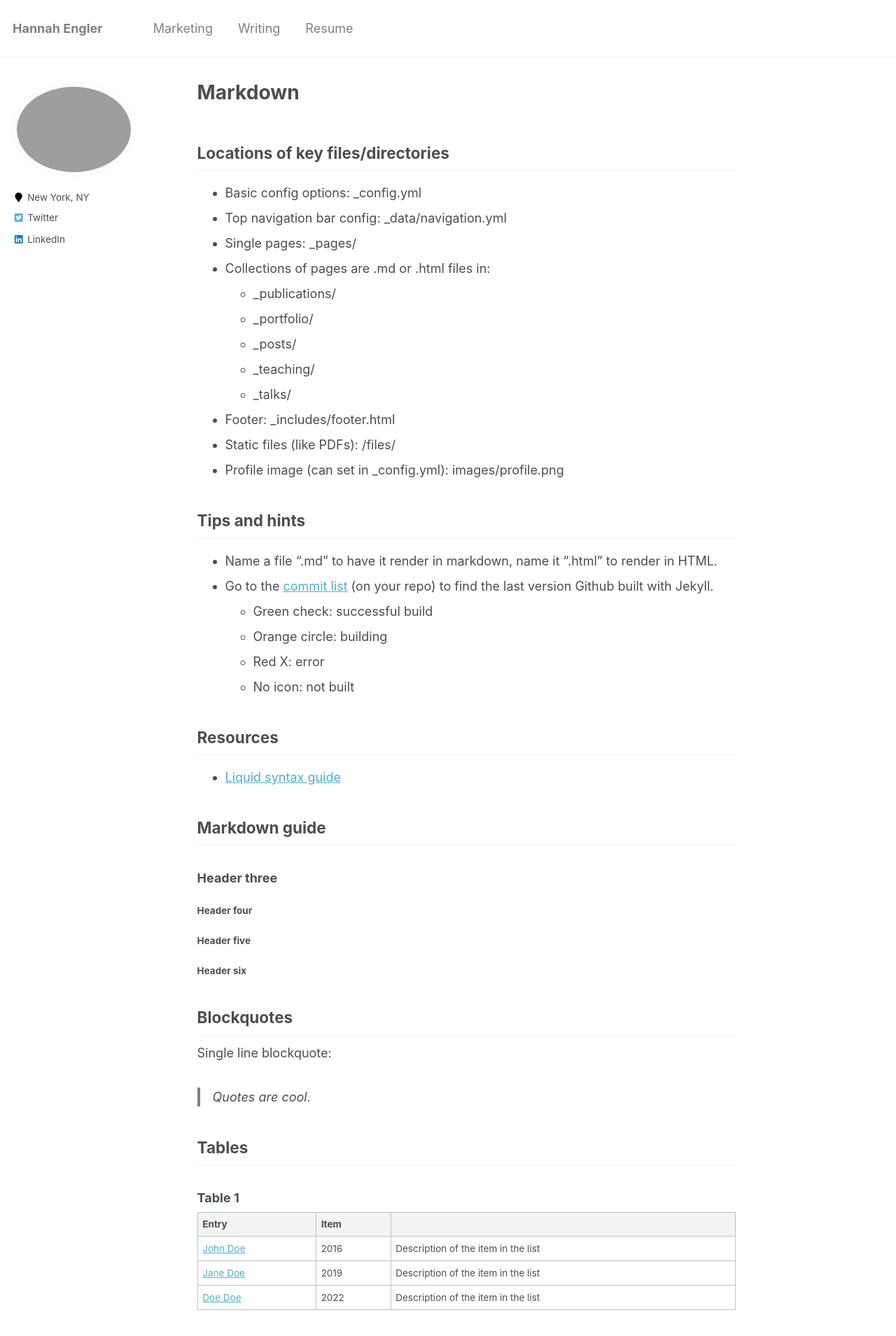
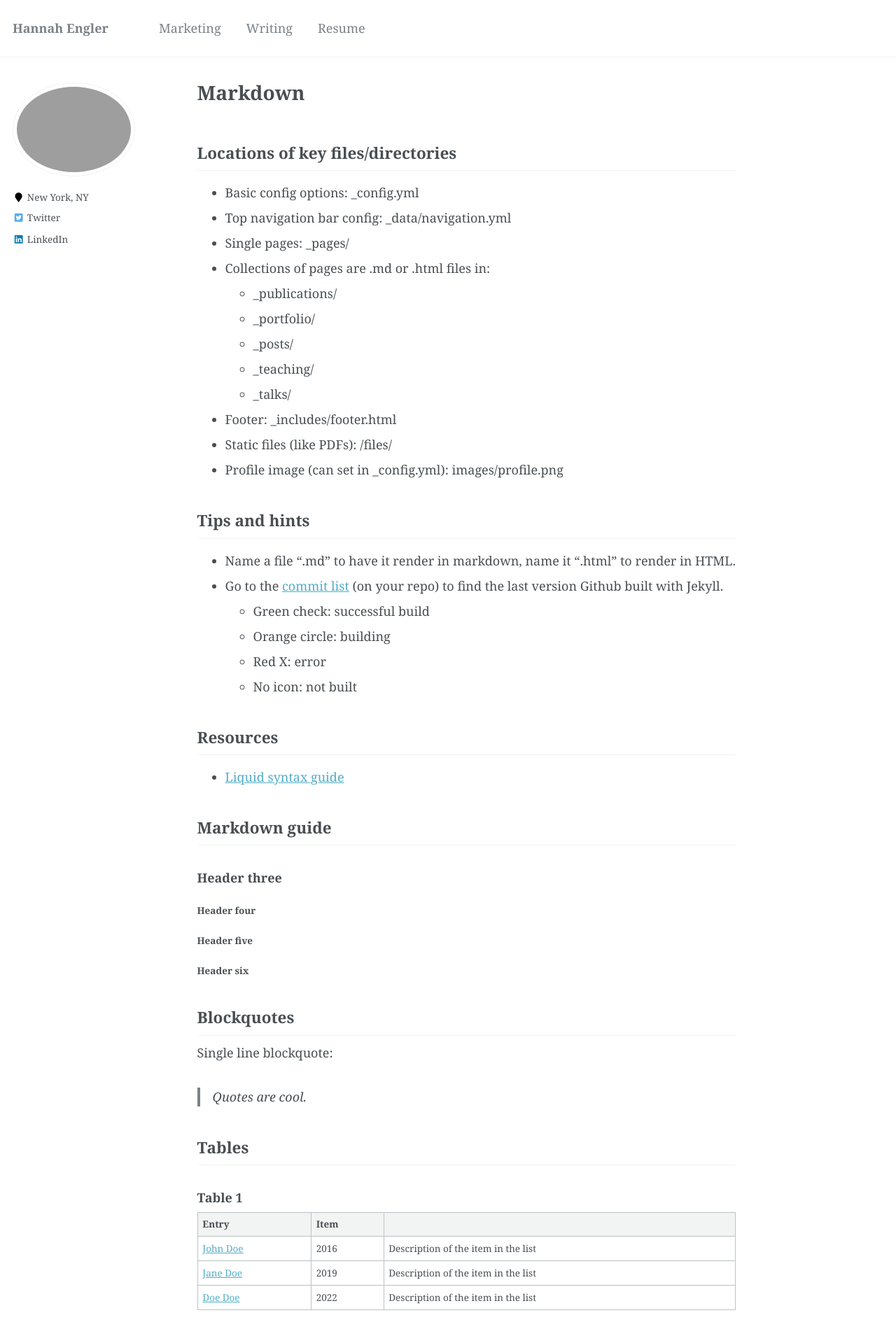
Before and after one commit to hannahmengler/hannahmengler.github.io, a Jekyll site: the page built from _pages/markdown.md, in a window 1280 px wide. Shown: the top 1909 px of the page at 70% size. Built offline with Jekyll 4.4.1, drawn with Linux system fonts in a browser that asks for light colours.

Commit message:
Times serif

```diff
--- a/_sass/_variables.scss
+++ b/_sass/_variables.scss
@@ -13,13 +13,12 @@ $paragraph-indent           : false; // true, false (default)
 $indent-var                 : 1.3em;
 
 /* system typefaces */
-$serif                      : Georgia, Times, serif;
-$serif                 : -apple-system, ".SFNSText-Regular", "San Francisco", "Roboto", "Segoe UI", "Helvetica Neue", "Lucida Grande", Arial, serif;
+$serif                      : Georgia, Times, serif; /* $serif                 : -apple-system, ".SFNSText-Regular", "San Francisco", "Roboto", "Segoe UI", "Helvetica Neue", "Lucida Grande", Arial, serif;*/
 $monospace                  : Monaco, Consolas, "Lucida Console", monospace;
 
 /* sans serif typefaces */
 $serif-narrow          : $serif;
-$helvetica                  : Helvetica, "Helvetica Neue", Arial, serif;
+/* $helvetica             : Helvetica, "Helvetica Neue", Arial, serif; */
 
 /* serif typefaces */
 $georgia                    : Georgia, serif;
```
